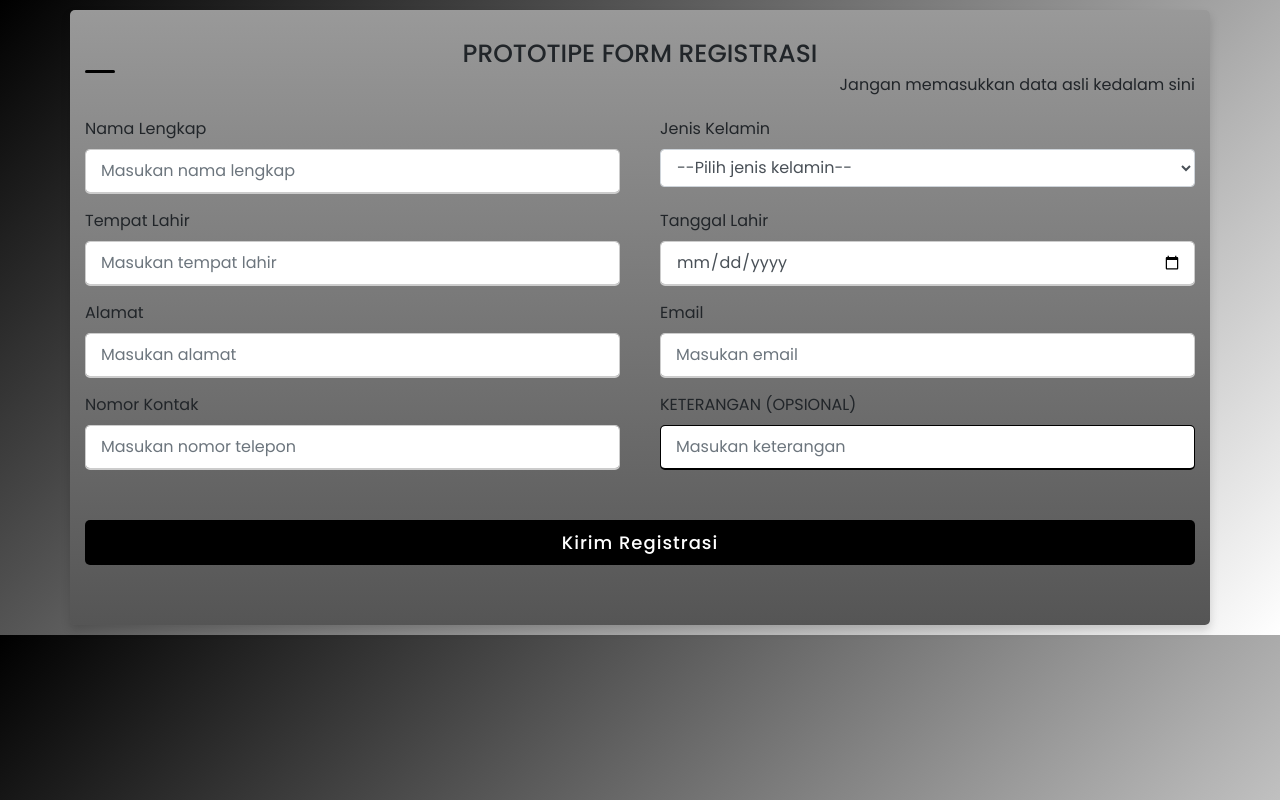
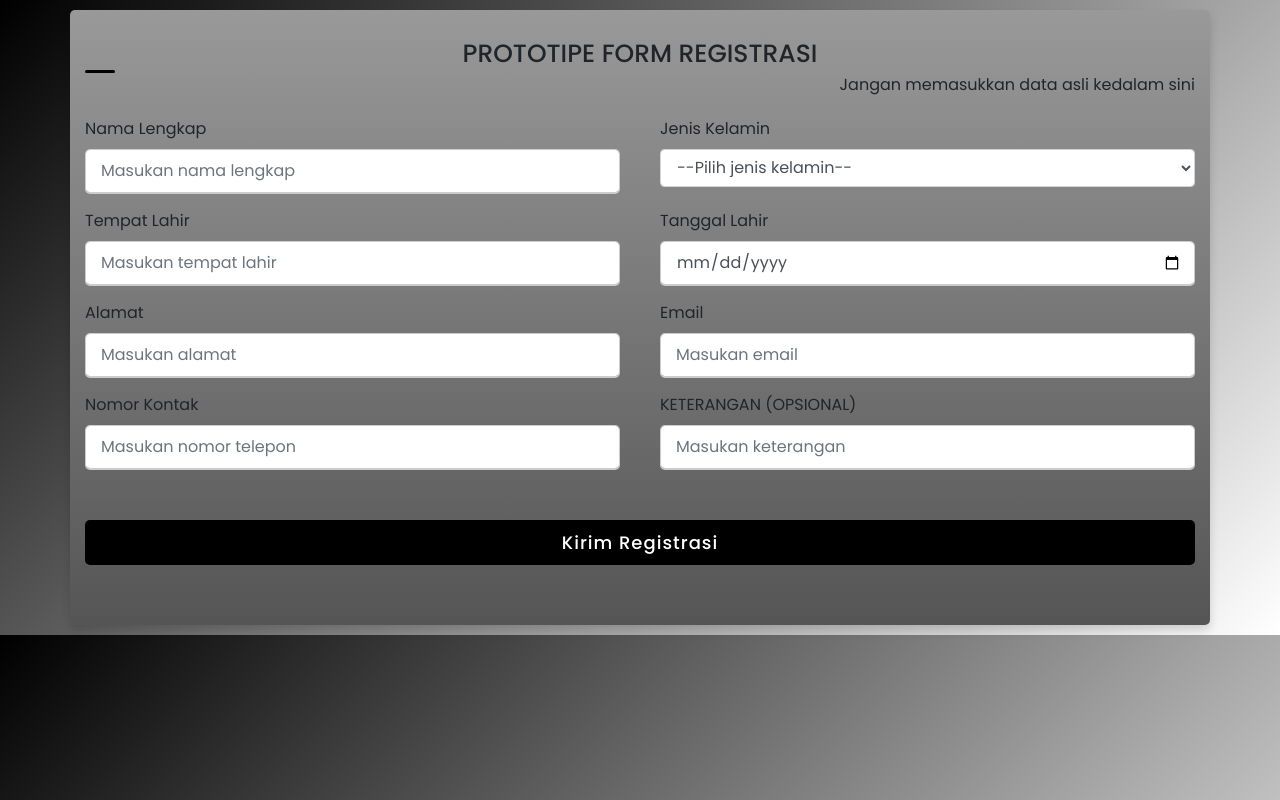
Before and after one commit to asyrianirya/pwd982.github.io, a plain HTML site: page register/registrasi.html in a window 1280 px wide. Drawn offline with Linux system fonts and the light colour scheme.

Commit message:
Update style.css

```diff
--- a/register/style.css
+++ b/register/style.css
@@ -66,7 +66,7 @@ form .input-box span.details{
 .user-details .input-box input:focus,
 .user-details .input-box input:valid{
   #border-color: #9b59b6;
-  border-color: #000000
+  #border-color: #000000
 }
  form .gender-details .gender-title{
   font-size: 20px;
```
